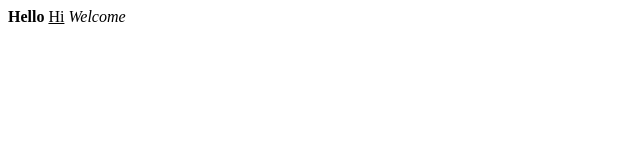
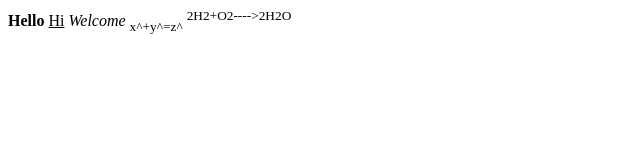
Before and after one commit to iamneo-production/aebcabcfebdadaeccdffeecabfeedab, a website: page public/index.html in a window 1280 px wide. Shown: the whole page, without its empty margins (0-640 px from the left). Drawn offline with Linux system fonts and the light colour scheme.

Commit message:
Backup Commit

```diff
--- a/public/index.html
+++ b/public/index.html
@@ -11,5 +11,8 @@
       <b>Hello</b>
       <u>Hi</u>
       <i>Welcome</i>
+      <sub>x^+y^=z^</sub>
+      <sup>2H2+O2---->2H2O</sup>
+
 </body>
 </html>
```
